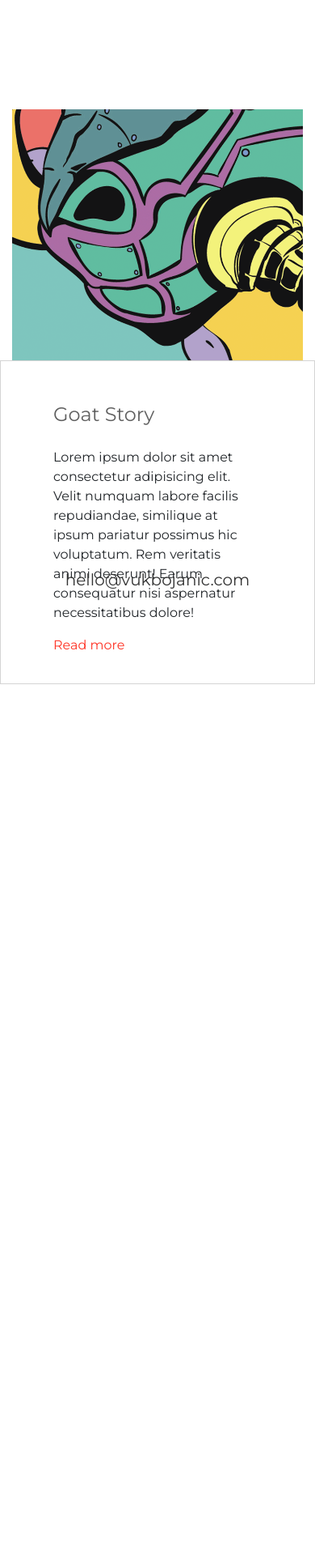
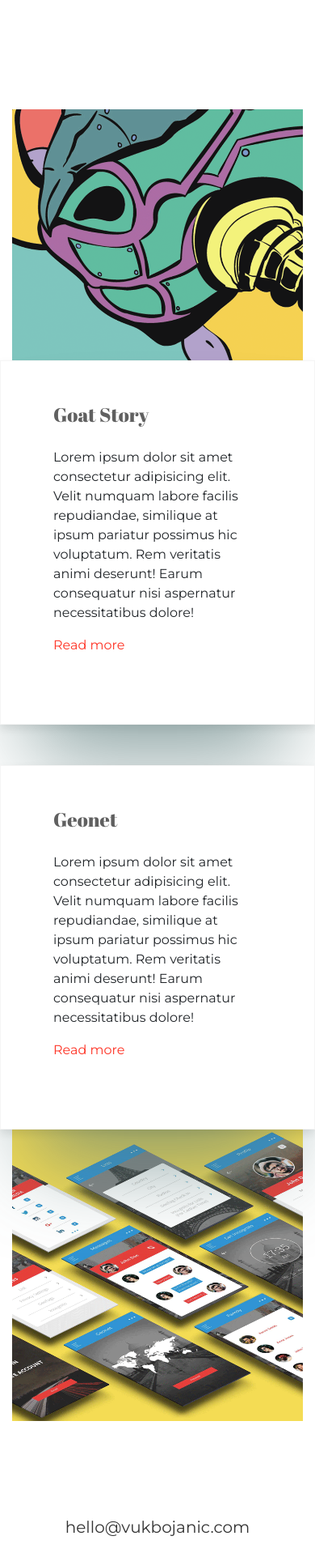
Before and after one commit to VukBojanic/vuk-myWebsite, a website: page src/work.html in a window 390 px wide. Shown: the part 79-1997 px from the top of the page at 81% size. Before the commit the page ends 924 px from the top, so only its background shows below. Drawn offline with nearby package versions, Linux system fonts and the light colour scheme.

Commit message:
Work frame done

```diff
--- a/src/scss/header.scss
+++ b/src/scss/header.scss
@@ -107,6 +107,7 @@
       text-decoration: underline;
       color: #fe3325;
       font-size: 25px;
+      padding-left: 20px;
       &:hover {
         text-decoration: none;
         color: #333;
@@ -115,6 +116,7 @@
     }
     .note-par {
       color: $post-text;
+      padding: 20px;
     }
   }
 }
@@ -126,5 +128,16 @@
       display: block;
       text-align: center;
     }
+
+    .lates-note {
+      margin-top: 30px;
+    }
   }
 }
+
+@media screen and(max-width: 768px) {
+  .pages {
+    padding-top: 40px !important;
+    background: #F0F0F0;
+  }
+}
--- a/src/scss/work.scss
+++ b/src/scss/work.scss
@@ -1,60 +1,4 @@
 @import 'variables';
-
-// .intro-work {
-//   padding: 0;
-//   margin-top: 60px;
-
-//   .introw-title {
-//     font-family: 'Abril Fatface';
-//     color: #333;
-//     font-size: 35px;
-//     margin-bottom: 30px;
-//   }
-
-//   .introw-p1 {
-//     color: $post-text;
-//     font-size: 20px;
-//   }
-//   .introw-p2 {
-//     color: $post-text;
-//     font-size: 20px;
-//   }
-//   a {
-//     color: #333;
-//     text-decoration: underline;
-//     font-size: 20px;
-//     &:hover {
-//       text-decoration: none;
-//       color: #fe3325;
-//       transition: .3s ease;
-//     }
-//   }
-
-//   .row-work-2 {
-//     padding-top: 25px !important;
-//   }
-// }
-
-// .work {
-//   padding: 0;
-//   margin-top: 30px;
-// }
-
-// @media screen and(max-width: 768px) {
-//   .row-work {
-//     margin-left: 0 !important;
-//     margin-right: 0 !important;
-//   }
-
-//   .row-work-2 {
-//     margin-left: 0 !important;
-//     margin-right: 0 !important;
-//   }
-
-//   .colu-1 {
-//     margin-top: 27px;
-//   }
-// }
 
 
 .work-container {
@@ -71,15 +15,17 @@
 
     .txt-col-1 {
       background-color: #fff;
-      border: 1px solid  #D4D4D4;
-      box-shadow: 2px 2px 1px #D4D4D4;
+      //border: 1px solid  #D4D4D4;
+      box-shadow: 0px 80px 110px -40px rgba(86, 119, 119, 0.68), 0px 5px 10px rgba(0, 0, 0, 0.1);
+      border: 1px solid rgb(245, 245, 245);
       margin-left: -50px;
       height: 400px;
       h4 {
         text-align: left;
-
+        padding-top: 30px;
         color: $post-text;
         margin-left: 50px;
+        font-family: Abril Fatface;
       }
       .desc-text {
         width: 70%;
@@ -98,9 +44,12 @@
 }
 
 @media screen and(max-width: 768px){
+  .work-container {
+
   .work-1 {
-    margin-right: 0 !important;
+      margin-right: 0 !important;
     margin-left: 0 !important;
+  }
   .img-col-1 {
     margin-top: 0;
     position: relative;
@@ -112,6 +61,76 @@
   .txt-col-1 {
     margin-left: 0 !important;
     margin-top: -50px;
+    height: 450px !important;
   }
 }
 }
+
+
+
+.work-container {
+  padding: 0;
+
+  .work-2 {
+    margin-top: 100px;
+
+
+   .txt-col-2 {
+    background-color: #fff;
+    //border: 1px solid  #D4D4D4;
+    box-shadow: 0px 80px 110px -40px rgba(86, 119, 119, 0.68), 0px 5px 10px rgba(0, 0, 0, 0.1);
+    border: 1px solid rgb(245, 245, 245);
+    margin-top: -50px;
+    margin-right: -50px;
+    height: 400px;
+    z-index: 2;
+
+    h4 {
+      text-align: left;
+      padding-top: 30px;
+      color: $post-text;
+      margin-left: 50px;
+      font-family: Abril Fatface;
+    }
+
+    .desc-text {
+      width: 70%;
+      text-align: left;
+      margin-left: 50px;
+      padding-top: 20px;
+    }
+
+    a {
+      margin-left: 50px;
+      text-decoration: none;
+      color: #fe3325;
+    }
+   }
+
+   .img-col-2 {
+    margin-top: 0;
+    position: relative;
+    margin-left: 0 !important;
+  }
+  }
+}
+
+@media screen and(max-width: 768px){
+  .work-2 {
+    margin-right: 0 !important;
+    margin-left: 0 !important;
+  .img-col-2 {
+    margin-top: 0;
+    position: relative;
+    margin-left: 0 !important;
+  }
+  h4 {
+    padding-top: 5px !important;
+  }
+  .txt-col-2 {
+    margin-left: 0 !important;
+    margin-top: -50px;
+    height: 450px !important;
+  }
+}
+}
--- a/src/work.html
+++ b/src/work.html
@@ -11,7 +11,7 @@
         <title>Vuk Bojanic - Work</title>
     </head>
 
-    <body>
+    <body id="work">
       <nav class="navbar navbar-expand-md">
         <div class="container navigation">
           <a href="index.html" class="navbar-brand">VUK BOJANIC</a>
@@ -36,50 +36,6 @@
           </div>
         </div>
       </nav>
-
-      <!-- <div class="container intro-work">
-        <div class="row row-work">
-          <div class="col-md-6">
-              <h3 class="introw-title">Enjoying in process </h3>
-              <p class="introw-p1">I am a Designer, Illustrator & Web Developer based in Tivat, MNE.</p>
-              <p class="introw-p2">I have worked on various projects from design, illustration, and web developing, collaborating with many teams. Feel free to check out my works.</p>
-              <a href="index.html">Go Back</a>
-          </div>
-        </div>
-      </div>
-
-      <div class="container work">
-        <div class="row">
-          <div class="col-md-4 colu-1">
-            <a href="https://www.behance.net/gallery/48006641/Beer-Label-Illustration" target="_blank"><img src="../img/fabrikalogo.png" class="img-fluid" alt=""></a>
-          </div>
-
-          <div class="col-md-4 colu-1">
-            <a href=""><img src="../img/geonet.png" class="img-fluid" alt=""></a>
-          </div>
-
-          <div class="col-md-4 colu-1">
-            <a href=""><img src="../img/goat.png" class="img-fluid" alt=""></a>
-          </div>
-        </div>
-      </div>
-
-      <div class="container work">
-          <div class="row">
-            <div class="col-md-4 colu-1">
-              <a href="https://www.behance.net/gallery/48006641/Beer-Label-Illustration" target="_blank"><img src="../img/wb.png" class="img-fluid" alt=""></a>
-            </div>
-
-            <div class="col-md-4 colu-1">
-              <a href=""><img src="../img/ecap1.png" class="img-fluid" alt=""></a>
-            </div>
-
-            <div class="col-md-4 colu-1">
-              <a href=""><img src="../img/rb.png" class="img-fluid" alt=""></a>
-            </div>
-          </div>
-        </div> -->
-
         <div class="container work-container">
           <div class="row work-1">
             <div class="img-col-1 col-md-5">
@@ -91,12 +47,23 @@
               <a href="#">Read more</a>
             </div>
           </div>
+
+          <div class="row work-2">
+            <div class="txt-col-2 col-md-7">
+              <h4 class="mt-5">Geonet</h4>
+              <p class="desc-text">Lorem ipsum dolor sit amet consectetur adipisicing elit. Velit numquam labore facilis repudiandae, similique at ipsum pariatur possimus hic voluptatum. Rem veritatis animi deserunt! Earum consequatur nisi aspernatur necessitatibus dolore!</p>
+              <a href="#">Read more</a>
+            </div>
+            <div class="col-md-5 img-col-2">
+              <img class="img-fluid" src="../img/geonet.png" alt="">
+            </div>
+          </div>
         </div>
 
 
 
 
-      <footer id="footer" class="fixed-bottom">
+      <footer id="footer">
         <a href="#" class="text-center"><h5>hello@vukbojanic.com</h5></a>
       </footer>
 
```
Also changed, not shown: src/css/header.css, src/css/style.css, src/css/work.css.
